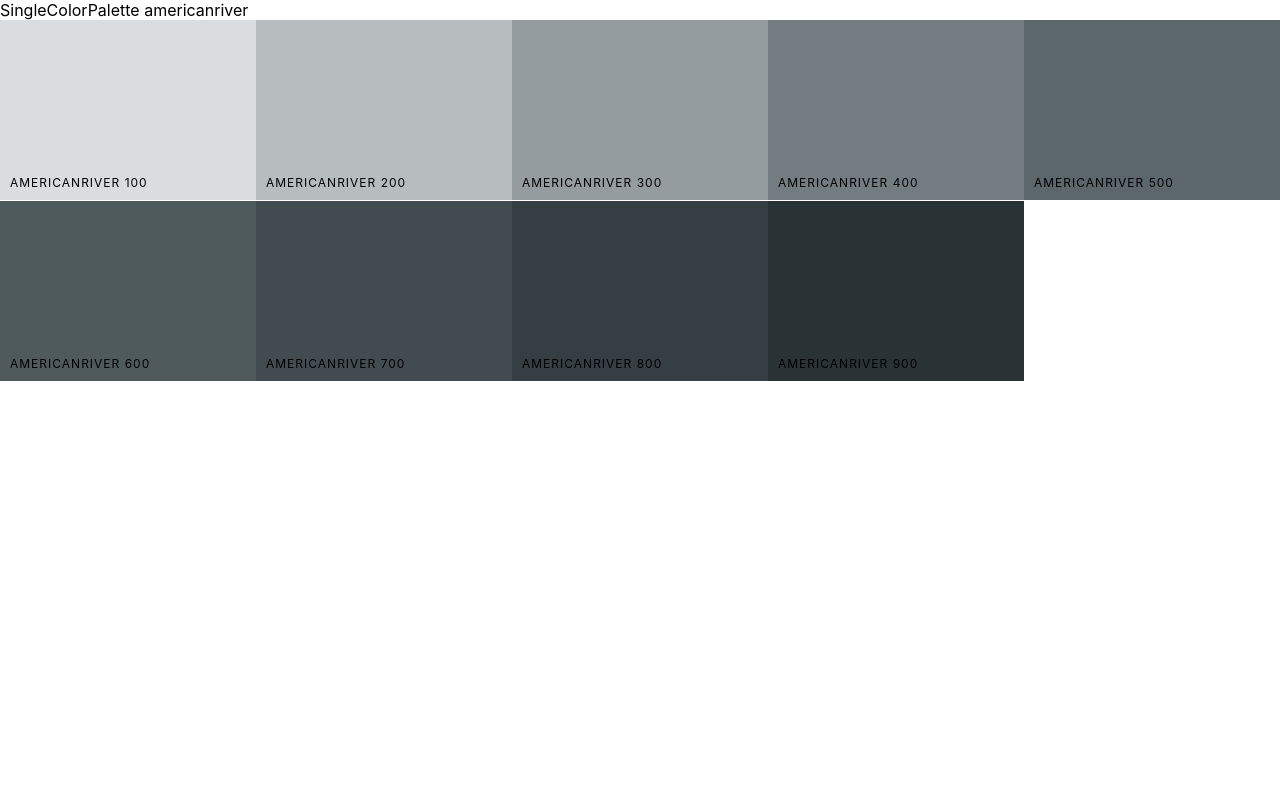
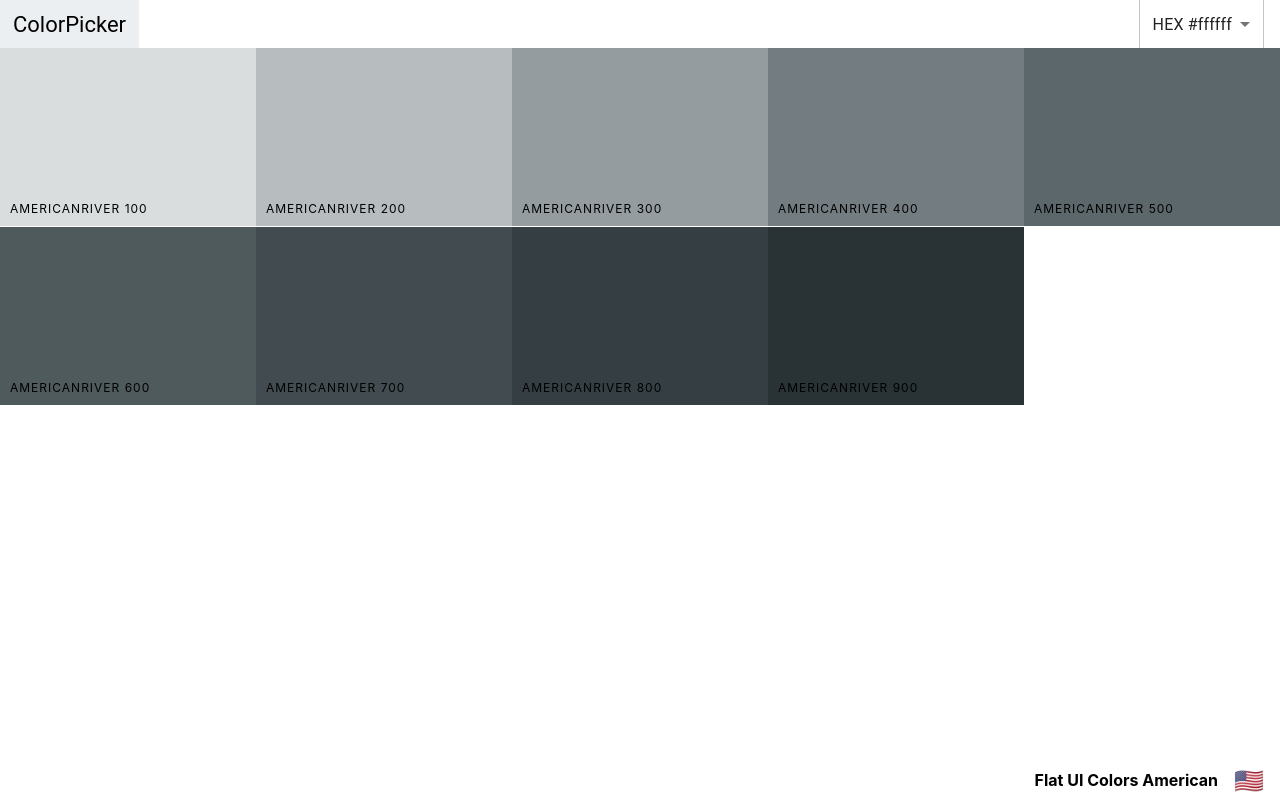
Before and after one commit to AdrianKusek/react-colors, a React (Create React App) app: page /pallete/flat-ui-colors-american/americanriver in a window 1280 px wide. Built offline with nearby package versions, Linux system fonts and the light colour scheme.

Commit message:
add navbar and footer to singleColorPalette

```diff
--- /dev/null
+++ b/src/Footer.js
@@ -0,0 +1,12 @@
+import React from 'react'
+
+export default function Footer(props) {
+  const {paletteName, emoji}  = props
+  return (
+    <footer className='Pallete-footer'>
+    {paletteName}
+    <span className='emoji'> {emoji}</span>
+
+</footer>
+  )
+}
--- a/src/Navbar.js
+++ b/src/Navbar.js
@@ -11,7 +11,7 @@ import {  Link } from 'react-router-dom';
 
 
 export default function Navbar(props) {
-  const {level,changeLevel}  = props
+  const {level,changeLevel,showSlider}  = props
   const [format, setFormat] = useState('hex')
   const [open, setOpen] = useState(false)
   const handleChange = (e) =>{
@@ -28,7 +28,8 @@ export default function Navbar(props) {
     <div className='logo'>
         <Link to={'/'}>ColorPicker</Link>
     </div>
-        <div className='slider-container'>
+
+        {showSlider && <div className='slider-container'>
         <div className='slider'>
             <span>Level: {level}</span>
             <Slider defaultValue={level} min={100} max={900} step={100} onChangeComplete={changeLevel}/>
@@ -36,12 +37,12 @@ export default function Navbar(props) {
 
         </div>
 
-        </div>
+        </div>}
         <div className='select-container'>
             <Select value={format} onChange={handleChange}>
-                <MenuItem value='hex' >Hex  </MenuItem>
-                <MenuItem value='rgb' >rgb </MenuItem>
-                <MenuItem value='rgba' >rgba </MenuItem>
+                <MenuItem value='hex' >HEX #ffffff  </MenuItem>
+                <MenuItem value='rgb' >RGB (255, 255, 255) </MenuItem>
+                <MenuItem value='rgba' >RGBA (255, 255, 255, 1.0) </MenuItem>
 
             </Select>
             <Snackbar anchorOrigin={{vertical: 'bottom', horizontal:'left'}}
--- a/src/Pallete.js
+++ b/src/Pallete.js
@@ -2,6 +2,7 @@ import React, { useState } from 'react';
 import ColorBox from './ColorBox'
 import './Pallete.css'
 import Navbar from './Navbar';
+import Footer from './Footer';
 
 
 export default function Pallete(props) {
@@ -21,18 +22,14 @@ export default function Pallete(props) {
   return (
     <div className='Pallete'>
 
-        <Navbar level = {level} changeLevel = {changeLevel} handleChange={changeFormat}/>
+        <Navbar level = {level} changeLevel = {changeLevel} handleChange={changeFormat} showSlider/>
 
         {/* navbar goes here */}
         <div className='Pallete-colors'>
             {/* bunch of color boxes */}
         {colorBoxes}
         </div>
-        <footer className='Pallete-footer'>
-            {paletteName}
-            <span className='emoji'> {emoji}</span>
-
-        </footer>
+        <Footer paletteName={paletteName} emoji={emoji}/>
     </div>
   )
 }
--- a/src/SingleColorPalette.js
+++ b/src/SingleColorPalette.js
@@ -1,9 +1,18 @@
-import React from 'react'
+import React, {useState} from 'react'
 import ColorBox from './ColorBox'
+import Navbar from './Navbar'
+import Footer from './Footer'
 
 export default function SingleColorPalette(props) {
 
+  const [format,setFormat]  = useState('hex')
+  const changeFormat = (val) =>{
+    setFormat(val)
+
+   }
+
   const {pallete, color}  = props
+  const {paletteName, emoji} = pallete
   const gatherShades = (palette,colorToFilterBy)  =>{
     let shades = []
     let allColors = palette.colors
@@ -16,15 +25,18 @@ export default function SingleColorPalette(props) {
   }
   const shades = gatherShades(pallete,color)
   console.log(shades)
-  const ColorBoxes = shades.map((shade) =>(<ColorBox key={shade.id} name={shade.name} background={shade.hex} showLink={false}/>))
+  const ColorBoxes = shades.map((shade) =>(<ColorBox key={shade.id} name={shade.name} background={shade[format]} showLink={false}/>))
 
 
   return (
-    <div className='Pallete'>SingleColorPalette {props.color}
+    <div className='Pallete'>
+        <Navbar handleChange={changeFormat} showSlider={false}/>
+
     <div className='Pallete-colors'>
     {ColorBoxes}
 
     </div>
+    <Footer paletteName={paletteName} emoji={emoji}/>
 
     </div>
   )
```
